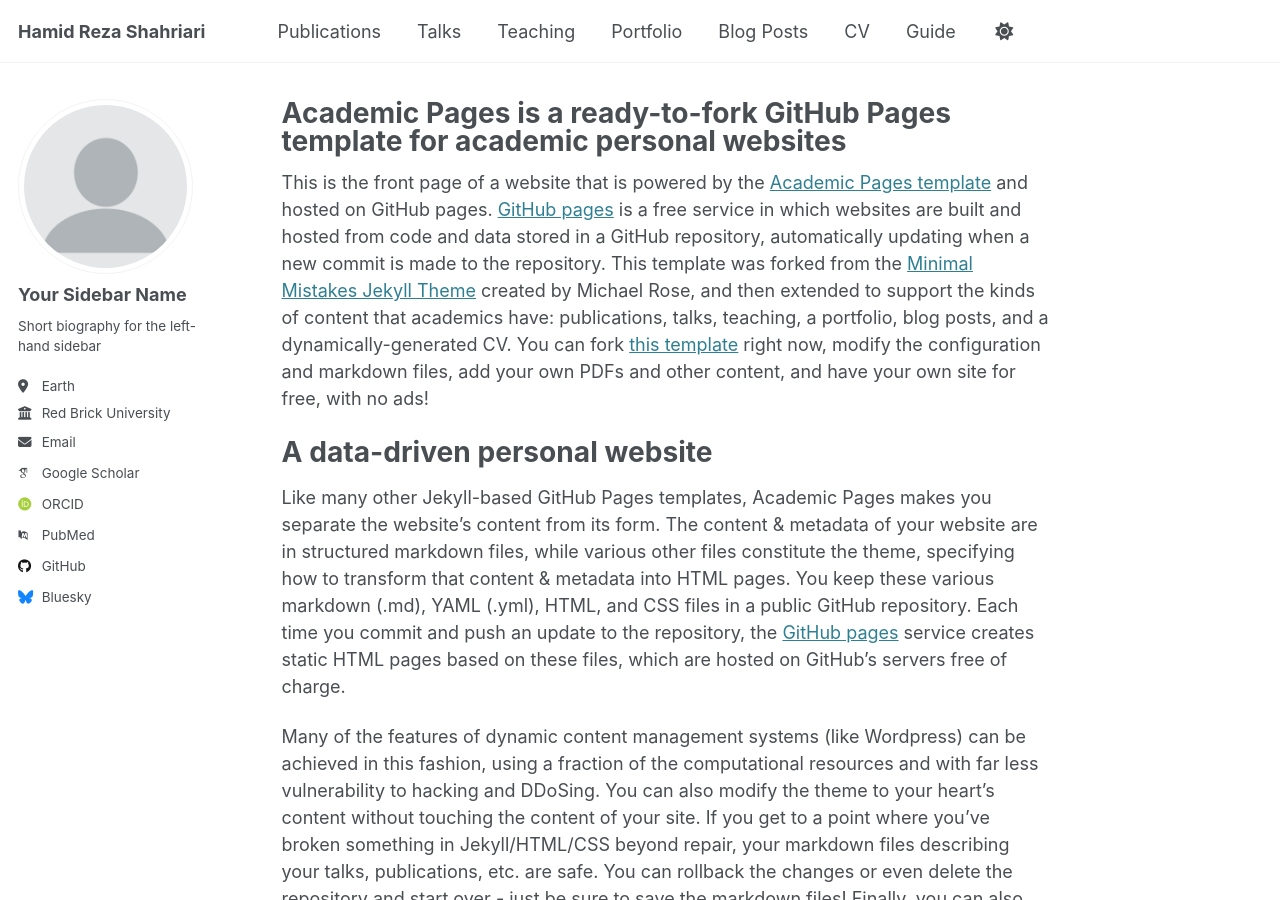
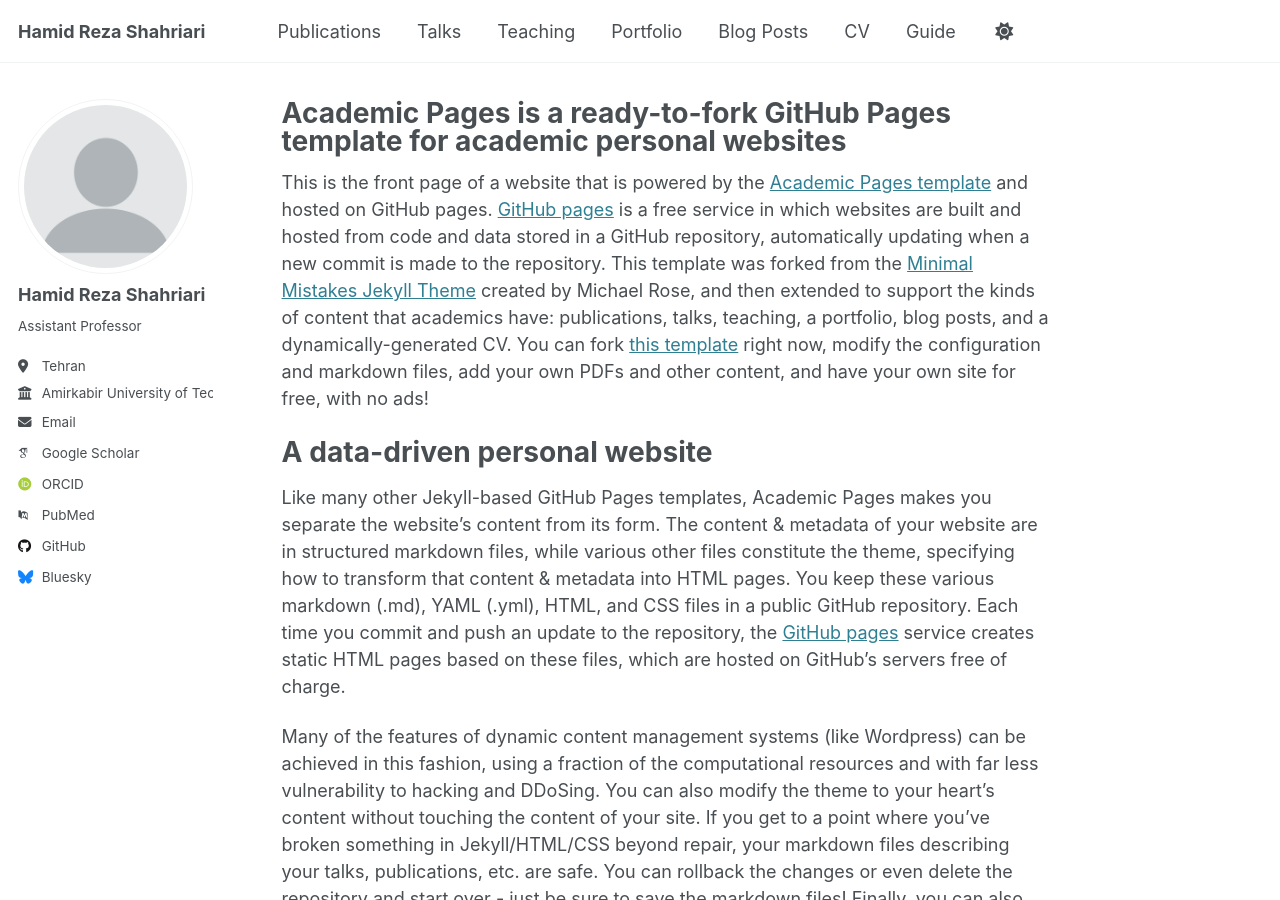
Before and after one commit to hrshahriari/hrshahriari.github.io, a Jekyll site: the page built from _pages/about.md, in a window 1280 px wide and 900 px high. Built offline with Jekyll 4.4.1, drawn with Linux system fonts in a browser that asks for light colours; some web fonts are replaced.

Commit message:
Update _config.yml

```diff
--- a/_config.yml
+++ b/_config.yml
@@ -13,7 +13,7 @@ title                    : "Hamid Reza Shahriari"
 title_separator          : "-"
 name                     : &name "Hamid Reza Shahriari"
 description              : &description "personal description"
-url                      : https://academicpages.github.io # the base hostname & protocol for your site e.g. "https://[your GitHub username].github.io"
+url                      : https://hrshahriari.github.io # the base hostname & protocol for your site e.g. "https://[your GitHub username].github.io"
 baseurl                  : "" # the subpath of your site, e.g. "/blog"
 repository               : "academicpages/academicpages.github.io"
 
@@ -23,13 +23,13 @@ repository               : "academicpages/academicpages.github.io"
 author:
   # Biographic information
   avatar           : "profile.png"
-  name             : "Your Sidebar Name"
+  name             : "Hamid Reza Shahriari"
   pronouns         : # example: "she/her"
-  bio              : "Short biography for the left-hand sidebar"
-  location         : "Earth"
-  employer         : "Red Brick University"
+  bio              : "Assistant Professor"
+  location         : "Tehran"
+  employer         : "Amirkabir University of Technoloty"
   uri              : # URL
-  email            : "none@example.org"
+  email            : "my lastname at aut.ac.ir!"
 
   # Academic websites
   arxiv            : # URL - Update with the correct link to your profile
```
